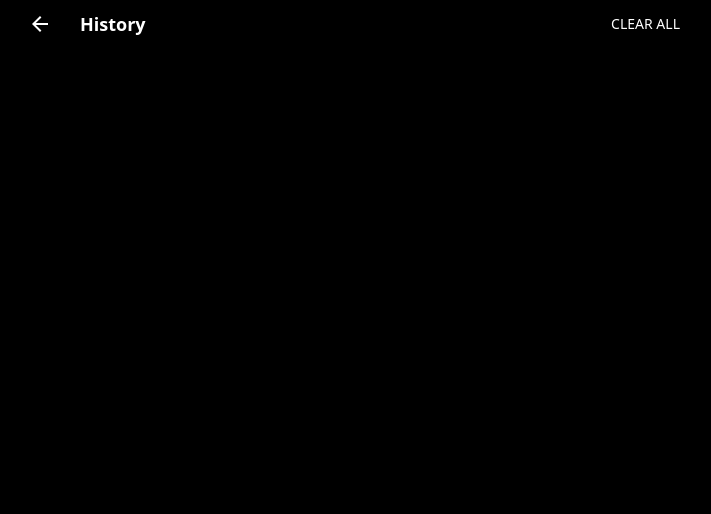
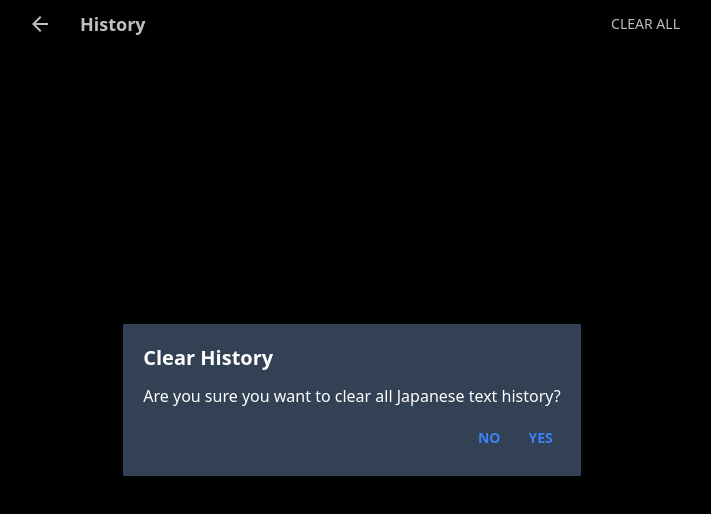
Before and after one commit to bryanjenningz/japanese-reader, a Next.js app: page /history in a window 1280 px wide. Both pictures are taken after a click on the button "CLEAR ALL". Shown: the top 514 px of the page, without its empty margins (288-999 px from the left). Built offline with nearby package versions, Linux system fonts and the light colour scheme.

Commit message:
Add alert component

```diff
--- /dev/null
+++ b/src/components/Alert.tsx
@@ -0,0 +1,24 @@
+export function Alert({
+  children,
+  onClickOverlay,
+}: {
+  children: JSX.Element;
+  onClickOverlay?: () => void;
+}) {
+  return (
+    <>
+      <div className="fixed inset-0 z-10 bg-black opacity-25"></div>
+
+      <div
+        className="fixed inset-0 z-20 flex items-center justify-center"
+        onClick={(event) => {
+          if (event.target === event.currentTarget) {
+            onClickOverlay?.();
+          }
+        }}
+      >
+        {children}
+      </div>
+    </>
+  );
+}
--- a/src/pages/history.tsx
+++ b/src/pages/history.tsx
@@ -1,5 +1,7 @@
 import Link from "next/link";
 import { useRouter } from "next/router";
+import { useState } from "react";
+import { Alert } from "~/components/Alert";
 import { ArrowBackIcon } from "~/icons/ArrowBackIcon";
 import { useHistoryAction, useHistoryState } from "~/stores/historyStore";
 
@@ -8,6 +10,7 @@ export default function History() {
   const entries = useHistoryState((x) => x.entries);
   const selectEntry = useHistoryAction((x) => x.selectEntry);
   const clearAll = useHistoryAction((x) => x.clearAll);
+  const [showClearAllAlert, setShowClearAllAlert] = useState(false);
 
   return (
     <main className="flex min-h-screen flex-col items-center bg-black text-white">
@@ -25,12 +28,40 @@ export default function History() {
 
           <button
             className="flex h-12 w-fit items-center justify-center px-2 text-sm  uppercase"
-            onClick={clearAll}
+            onClick={() => setShowClearAllAlert(true)}
           >
             Clear all
           </button>
         </div>
       </header>
+
+      {showClearAllAlert && (
+        <Alert onClickOverlay={() => setShowClearAllAlert(false)}>
+          <div className="flex flex-col gap-3 bg-slate-700 p-5">
+            <h2 className="text-xl font-bold">Clear History</h2>
+
+            <p>Are you sure you want to clear all Japanese text history?</p>
+
+            <div className="flex justify-end gap-3">
+              <button
+                className="p-2 text-sm font-bold uppercase text-blue-500"
+                onClick={() => setShowClearAllAlert(false)}
+              >
+                No
+              </button>
+              <button
+                className="p-2 text-sm font-bold uppercase text-blue-500"
+                onClick={() => {
+                  clearAll();
+                  setShowClearAllAlert(false);
+                }}
+              >
+                Yes
+              </button>
+            </div>
+          </div>
+        </Alert>
+      )}
 
       <div className="w-full max-w-2xl">
         <section className="flex flex-col pt-14">
```
